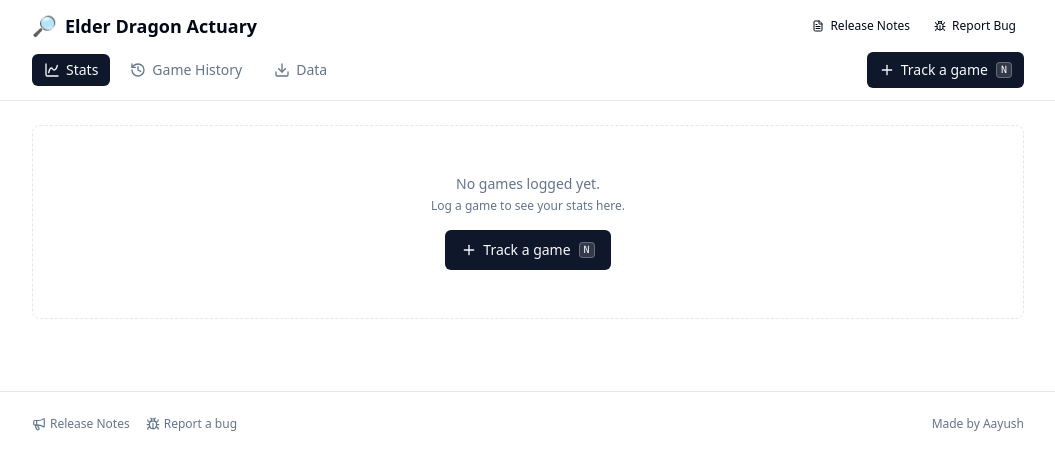
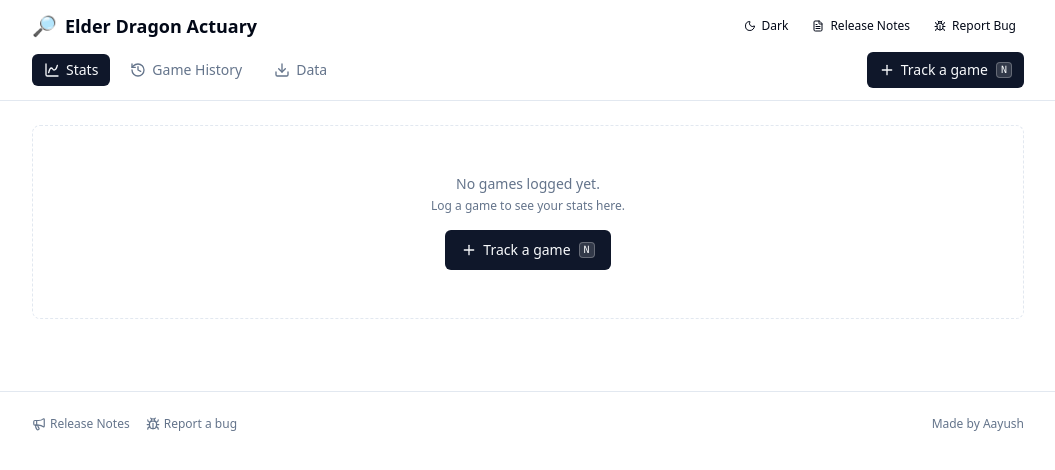
Before and after one commit to aayushpi/elderdragonactuary, a React (Vite) app: page / in a window 1280 px wide. Shown: the top 470 px of the page, without its empty margins (112-1167 px from the left). Built offline with nearby package versions, Linux system fonts and the light colour scheme.

Commit message:
feat: add persistent dark mode toggle

```diff
--- a/src/App.tsx
+++ b/src/App.tsx
@@ -31,12 +31,15 @@ interface GameFlowState {
   editGameId?: string
 }
 
+type Theme = "light" | "dark"
+
 function App() {
   const [recentlyEditedGameId, setRecentlyEditedGameId] = useState<string | null>(null)
   const [showReleaseNotes, setShowReleaseNotes] = useState(false)
   const [gameFlow, setGameFlow] = useState<GameFlowState | null>(null)
   const [isLogGameDirty, setIsLogGameDirty] = useState(false)
   const [showDiscardLogDialog, setShowDiscardLogDialog] = useState(false)
+  const [theme, setTheme] = useState<Theme>("light")
   const navigate = useNavigate()
   const location = useLocation()
   const { games, addGame, updateGame, deleteGame, getGame, replaceGames, clearGames } = useGames()
@@ -76,6 +79,10 @@ function App() {
 
   function confirmDiscardLogGame() {
     closeGameFlow(true)
+  }
+
+  function toggleTheme() {
+    setTheme((prev) => (prev === "dark" ? "light" : "dark"))
   }
 
   function handleSaveGame(game: Game) {
@@ -118,6 +125,22 @@ function App() {
     toast.error("Could not find that game to edit.")
   }, [gameFlow, editingGame])
 
+  useEffect(() => {
+    const storedTheme = localStorage.getItem("theme")
+    if (storedTheme === "light" || storedTheme === "dark") {
+      setTheme(storedTheme)
+      return
+    }
+
+    const prefersDark = window.matchMedia("(prefers-color-scheme: dark)").matches
+    setTheme(prefersDark ? "dark" : "light")
+  }, [])
+
+  useEffect(() => {
+    document.documentElement.classList.toggle("dark", theme === "dark")
+    localStorage.setItem("theme", theme)
+  }, [theme])
+
   return (
     <div className="min-h-screen bg-background">
       <Toaster position="bottom-center" richColors />
@@ -125,6 +148,8 @@ function App() {
         currentPath={location.pathname}
         onNavigate={navigate}
         onOpenLogGame={openLogGameFlow}
+        theme={theme}
+        onToggleTheme={toggleTheme}
         onShowReleaseNotes={() => setShowReleaseNotes(true)}
       />
       <main className="container mx-auto max-w-5xl px-4 py-6">
--- a/src/components/Nav.tsx
+++ b/src/components/Nav.tsx
@@ -1,11 +1,15 @@
-import { ChartSpline ,History, Download, Plus, FileText, Bug } from "lucide-react"
+import { ChartSpline ,History, Download, Plus, FileText, Bug, Moon, Sun } from "lucide-react"
 import { Button } from "@/components/ui/button"
 import { cn } from "@/lib/utils"
+
+type Theme = "light" | "dark"
 
 interface NavProps {
   currentPath: string
   onNavigate: (path: string) => void
   onOpenLogGame: () => void
+  theme: Theme
+  onToggleTheme: () => void
   onShowReleaseNotes: () => void
 }
 
@@ -15,7 +19,7 @@ const NAV_ITEMS: { path: string; label: string; Icon: React.ComponentType<{ clas
   { path: "/settings", label: "Data", Icon: Download },
 ]
 
-export function Nav({ currentPath, onNavigate, onOpenLogGame, onShowReleaseNotes }: NavProps) {
+export function Nav({ currentPath, onNavigate, onOpenLogGame, theme, onToggleTheme, onShowReleaseNotes }: NavProps) {
   function isActivePath(path: string) {
     if (path === "/") return currentPath === "/"
     return currentPath === path || currentPath.startsWith(`${path}/`)
@@ -32,6 +36,16 @@ export function Nav({ currentPath, onNavigate, onOpenLogGame, onShowReleaseNotes
             <span className="min-[400px]:hidden">EDA</span>
           </span>
           <div className="flex items-center gap-1 sm:gap-2 shrink-0">
+            <Button
+              variant="ghost"
+              size="sm"
+              onClick={onToggleTheme}
+              className="gap-1 sm:gap-1.5 text-xs h-7 px-1.5 sm:px-2"
+              title={theme === "dark" ? "Switch to light mode" : "Switch to dark mode"}
+            >
+              {theme === "dark" ? <Sun className="h-3 w-3" /> : <Moon className="h-3 w-3" />}
+              <span className="hidden sm:inline">{theme === "dark" ? "Light" : "Dark"}</span>
+            </Button>
             <Button
               variant="ghost"
               size="sm"
```
